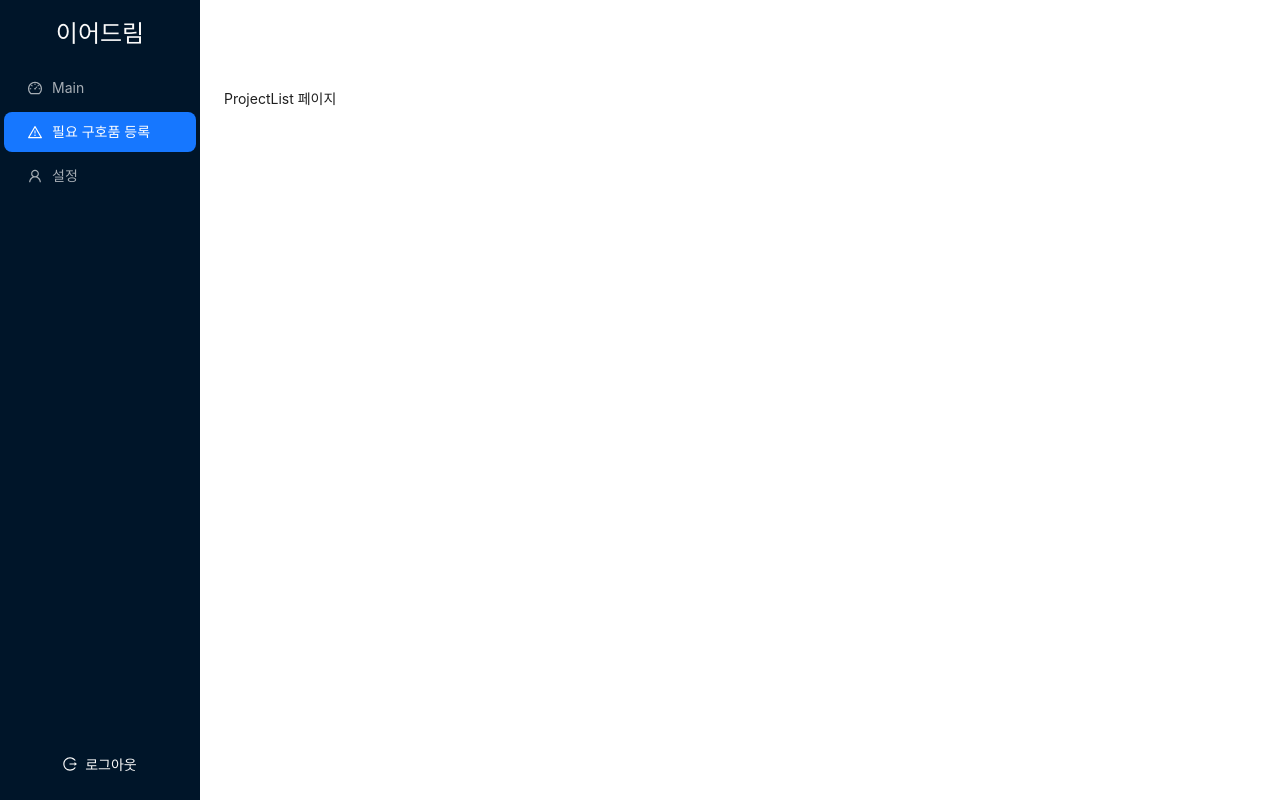
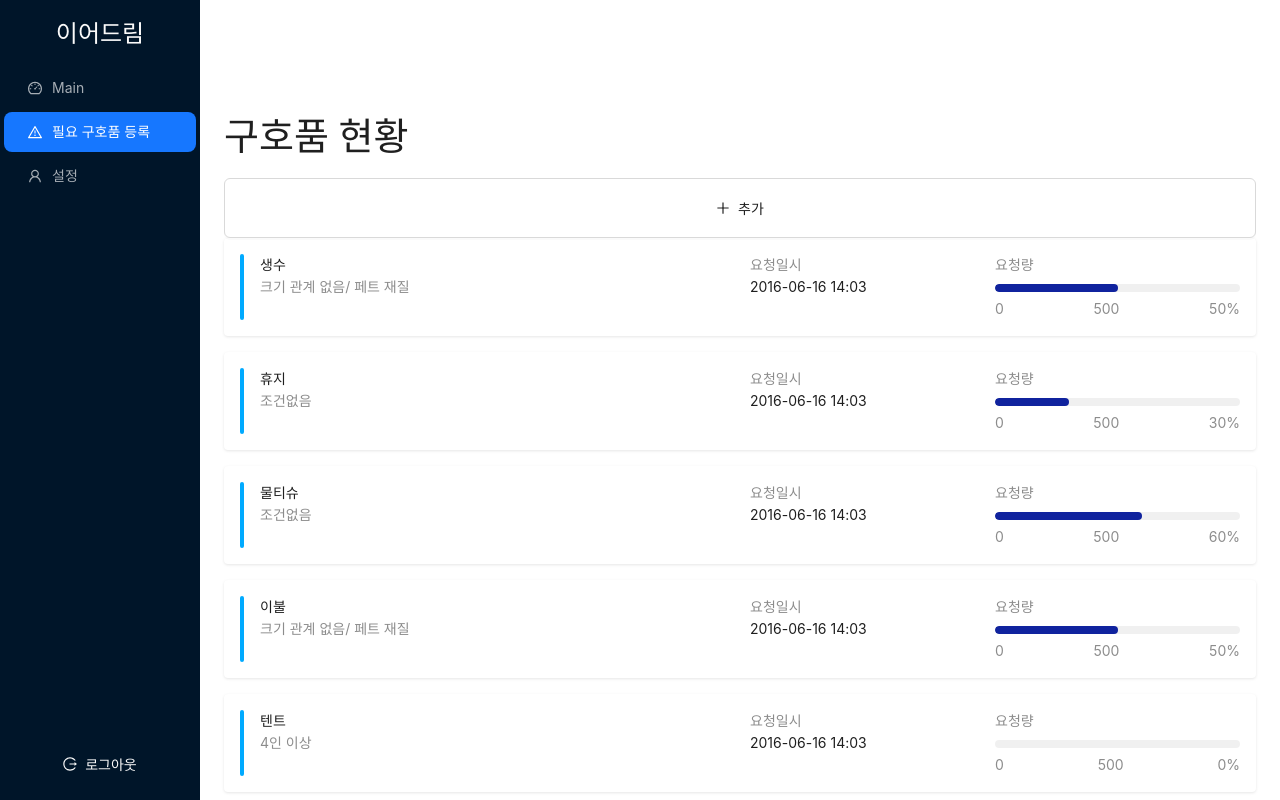
Before and after one commit to ljhyeon/Disaster-Safety, a React (Vite) app in the folder frontend/: page /list/1 in a window 1280 px wide. Shown: the top 800 px of the page. Built offline with nearby package versions, Linux system fonts and the light colour scheme.

Commit message:
feat: 구호품 현황 UI 구현

```diff
--- a/frontend/src/App.jsx
+++ b/frontend/src/App.jsx
@@ -3,7 +3,7 @@ import Login from './pages/Login'
 import SignUp from './pages/SignUp'
 import Home from './pages/Home'
 import Main from './pages/Main'
-import ProjectList from './pages/ProductList'
+import ProductList from './pages/ProductList'
 import AddProduct from './pages/AddProduct'
 import Setting from './pages/Setting'
 import EditSetting from './pages/EditSetting'
@@ -24,7 +24,7 @@ function App() {
         {/* ✅ MainLayout 적용 대상 */}
         <Route path="/" element={<MainLayout />}>
           <Route path="main/:id" element={<Main />} />
-          <Route path="list/:id" element={<ProjectList />} />
+          <Route path="list/:id" element={<ProductList />} />
           <Route path="add/:id" element={<AddProduct />} />
           <Route path="setting/:id" element={<Setting />} />
           <Route path="editsetting/:id" element={<EditSetting />} />
--- /dev/null
+++ b/frontend/src/components/RequestCard.jsx
@@ -0,0 +1,42 @@
+import { Progress, Typography, Row, Col } from 'antd';
+import '../styles/requestCard.css'
+import { COLORS } from '../styles/colors'
+
+const { Text } = Typography;
+
+const RequestCard = ({ data }) => {
+  return (
+    <div className="request-card">
+      <div className="left-bar" />
+      <div className="content">
+        <Row>
+          <Col span={12}>
+            <Text strong>{data.name}</Text>
+            <br />
+            <Text type="secondary">{data.description}</Text>
+          </Col>
+          <Col span={6}>
+            <Text type="secondary">요청일시</Text>
+            <br />
+            <Text>{data.requestDate}</Text>
+          </Col>
+          <Col span={6}>
+            <Text type="secondary">요청량</Text>
+            <Progress
+              percent={data.progress}
+              showInfo={false}
+              strokeColor={COLORS.primary}
+            />
+            <div style={{ display: 'flex', justifyContent: 'space-between' }}>
+              <Text type="secondary">{data.currentStock}</Text>
+              <Text type="secondary">{data.targetStock}</Text>
+              <Text type="secondary">{data.progress}%</Text>
+            </div>
+          </Col>
+        </Row>
+      </div>
+    </div>
+  );
+};
+
+export default RequestCard;
--- /dev/null
+++ b/frontend/src/components/RequestCardList.jsx
@@ -0,0 +1,29 @@
+import React, { useState } from 'react';
+import RequestCard from './RequestCard';
+import { Pagination } from 'antd';
+
+export const RequestCardList = ({ data, pageSize = 6 }) => {
+    const [currentPage, setCurrentPage] = useState(1);
+
+    const startIdx = (currentPage - 1) * pageSize;
+    const endIdx = startIdx + pageSize;
+    const currentData = data.slice(startIdx, endIdx);
+
+    return (
+        <div style={{ width: '100%' }}>
+            {currentData.map((item, idx) => (
+                <RequestCard key={item.id || idx} data={item} />
+            ))}
+
+            <div style={{ display: 'flex', justifyContent: 'flex-end', marginTop: 16 }}>
+                <Pagination
+                    current={currentPage}
+                    pageSize={pageSize}
+                    total={data.length}
+                    onChange={setCurrentPage}
+                    showSizeChanger={false}
+                />
+            </div>
+        </div>
+    );
+};
--- a/frontend/src/pages/ProductList.jsx
+++ b/frontend/src/pages/ProductList.jsx
@@ -1,9 +1,103 @@
-const ProjectList = () => {
+import { useNavigate } from 'react-router-dom'
+import { Button, Typography, } from 'antd';
+import { PlusOutlined } from '@ant-design/icons';
+
+import { useShelterStore } from '../store/useShelterStore'
+import { RequestCardList } from '../components/RequestCardList'
+
+const { Title, } = Typography
+
+import { COLORS } from '../styles/colors'
+
+// 데이터 타입 정의
+const mockData = [
+    {
+        id: 1,
+        name: '생수',
+        description: '크기 관계 없음/ 페트 재질',
+        requestDate: '2016-06-16 14:03',
+        currentStock: 0,
+        targetStock: 500,
+        progress: 50,
+        status: '요청량'
+    },
+    {
+        id: 2,
+        name: '휴지',
+        description: '조건없음',
+        requestDate: '2016-06-16 14:03',
+        currentStock: 0,
+        targetStock: 500,
+        progress: 30,
+        status: '요청량'
+    },
+    {
+        id: 3,
+        name: '물티슈',
+        description: '조건없음',
+        requestDate: '2016-06-16 14:03',
+        currentStock: 0,
+        targetStock: 500,
+        progress: 60,
+        status: '요청량'
+    },
+    {
+        id: 4,
+        name: '이불',
+        description: '크기 관계 없음/ 페트 재질',
+        requestDate: '2016-06-16 14:03',
+        currentStock: 0,
+        targetStock: 500,
+        progress: 50,
+        status: '요청량'
+    },
+    {
+        id: 5,
+        name: '텐트',
+        description: '4인 이상',
+        requestDate: '2016-06-16 14:03',
+        currentStock: 0,
+        targetStock: 500,
+        progress: 0,
+        status: '요청량'
+    },
+    {
+        id: 6,
+        name: '참치캔',
+        description: '통조림',
+        requestDate: '2016-06-16 14:03',
+        currentStock: 0,
+        targetStock: 500,
+        progress: 10,
+        status: '요청량'
+    }
+];
+
+const ProductList = () => {
+    const navigate = useNavigate()
+    const selectedId = useShelterStore((s)=>s.selectedId)
+
+    const handleAdd = () => {
+        navigate(`/add/${selectedId}`)
+    };
+
     return (
         <>
-            ProjectList 페이지
+            <Title level={1}>
+                구호품 현황
+            </Title>
+
+            <Button
+                style={{ width: '100%', height: '60px' }}
+                onClick={handleAdd}
+            >
+                <PlusOutlined />
+                추가
+            </Button>
+            <RequestCardList data={mockData} />
+
         </>
     )
 }
 
-export default ProjectList;
+export default ProductList;
--- /dev/null
+++ b/frontend/src/styles/requestCard.css
@@ -0,0 +1,19 @@
+.request-card {
+    display: flex;
+    background: #fff;
+    border-radius: 4px;
+    box-shadow: 0 1px 3px rgba(0,0,0,0.1);
+    padding: 16px;
+    margin-bottom: 16px;
+}
+
+.left-bar {
+    width: 4px;
+    background-color: #00aaff;
+    border-radius: 2px;
+    margin-right: 16px;
+}
+
+.content {
+    flex: 1;
+}
```
